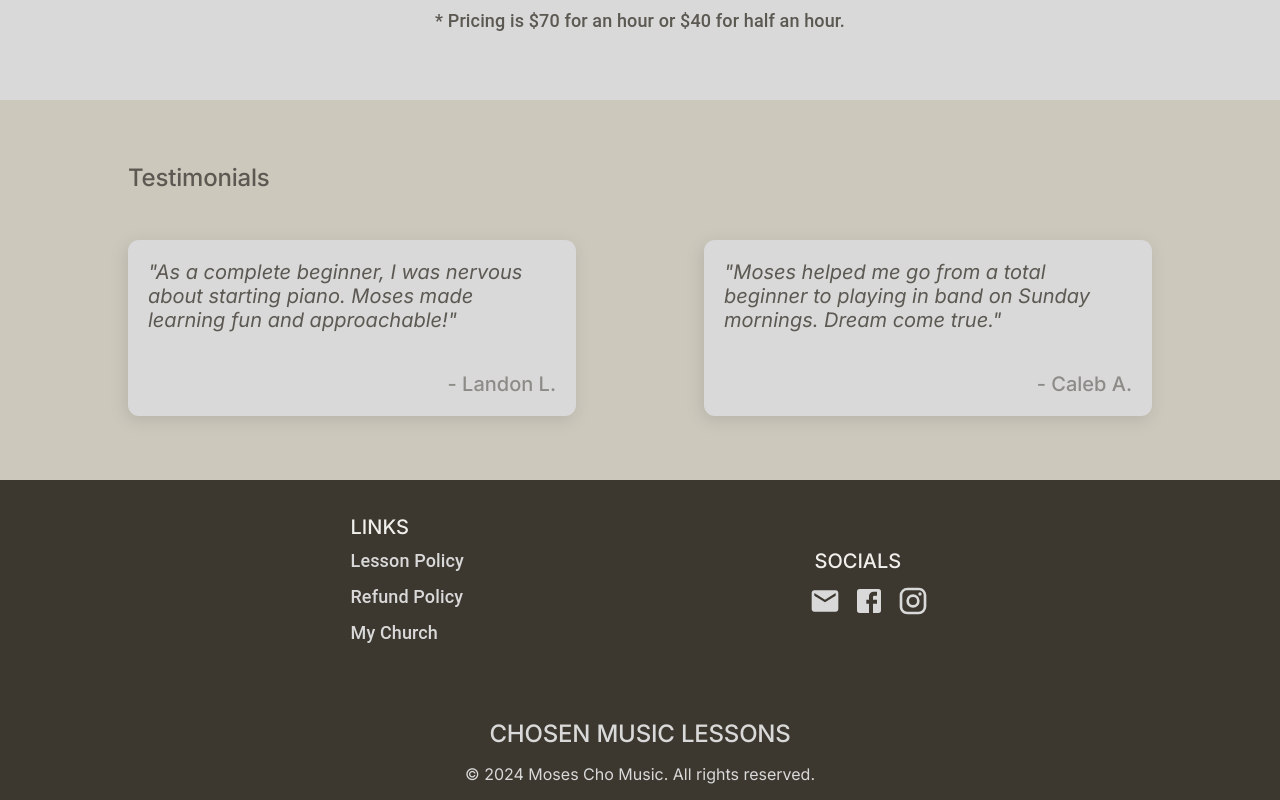
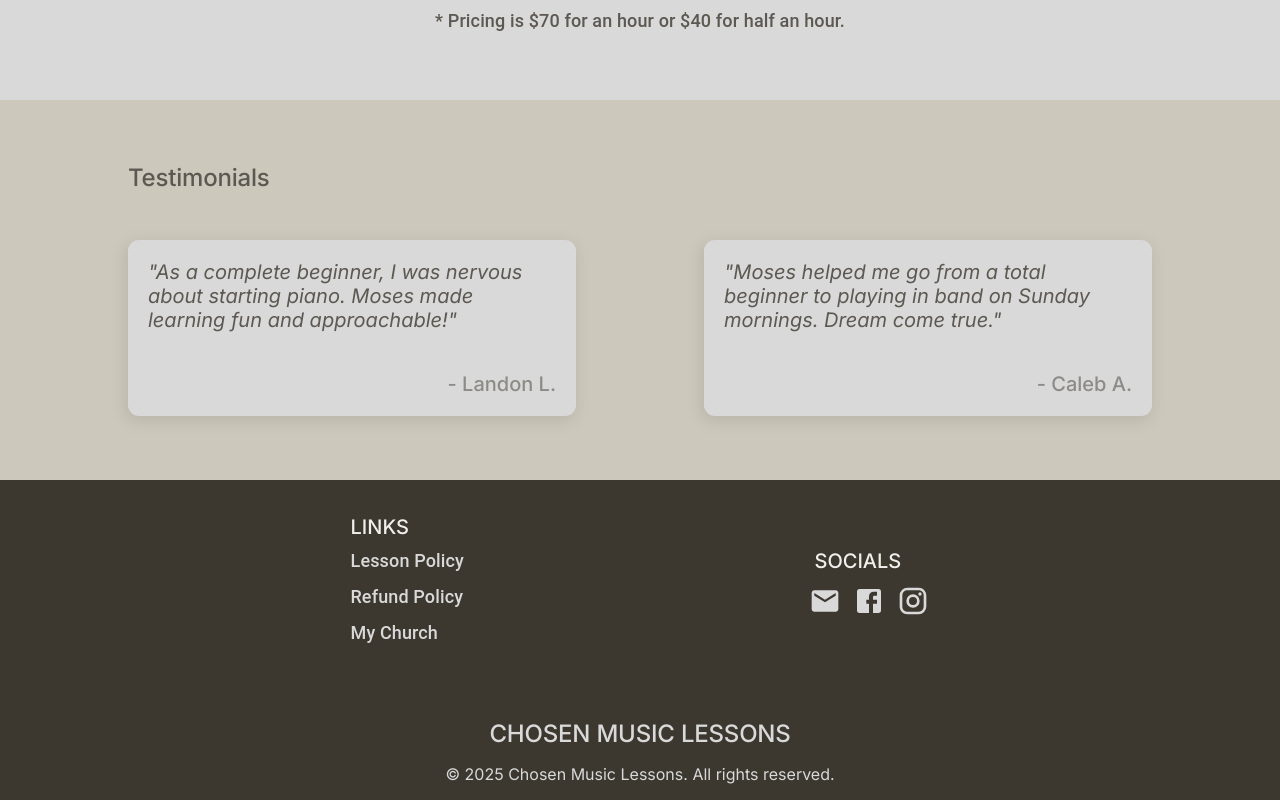
Before and after one commit to Josiah-Turnquist/chosen-music-lessons, a React (Create React App) app: page / in a window 1280 px wide. Shown: the part 1606-2406 px from the top of the page. Built offline with nearby package versions, Linux system fonts and the light colour scheme.

Commit message:
New year new number in the footer.

```diff
--- a/src/components/Footer.js
+++ b/src/components/Footer.js
@@ -103,7 +103,7 @@ function Footer({ title, body1, body2, changeSection, Button }) {
                 CHOSEN MUSIC LESSONS
             </Typography>
             <Typography variant="subtitle3" style={{ width: '-webkit-fill-available', color: theme.palette.primary.white, textAlign: 'center', marginBottom: '1rem', textWrap: 'nowrap'}}>
-                © 2024 Moses Cho Music. All rights reserved.
+                © 2025 Chosen Music Lessons. All rights reserved.
             </Typography>
         </div>
     );
```
